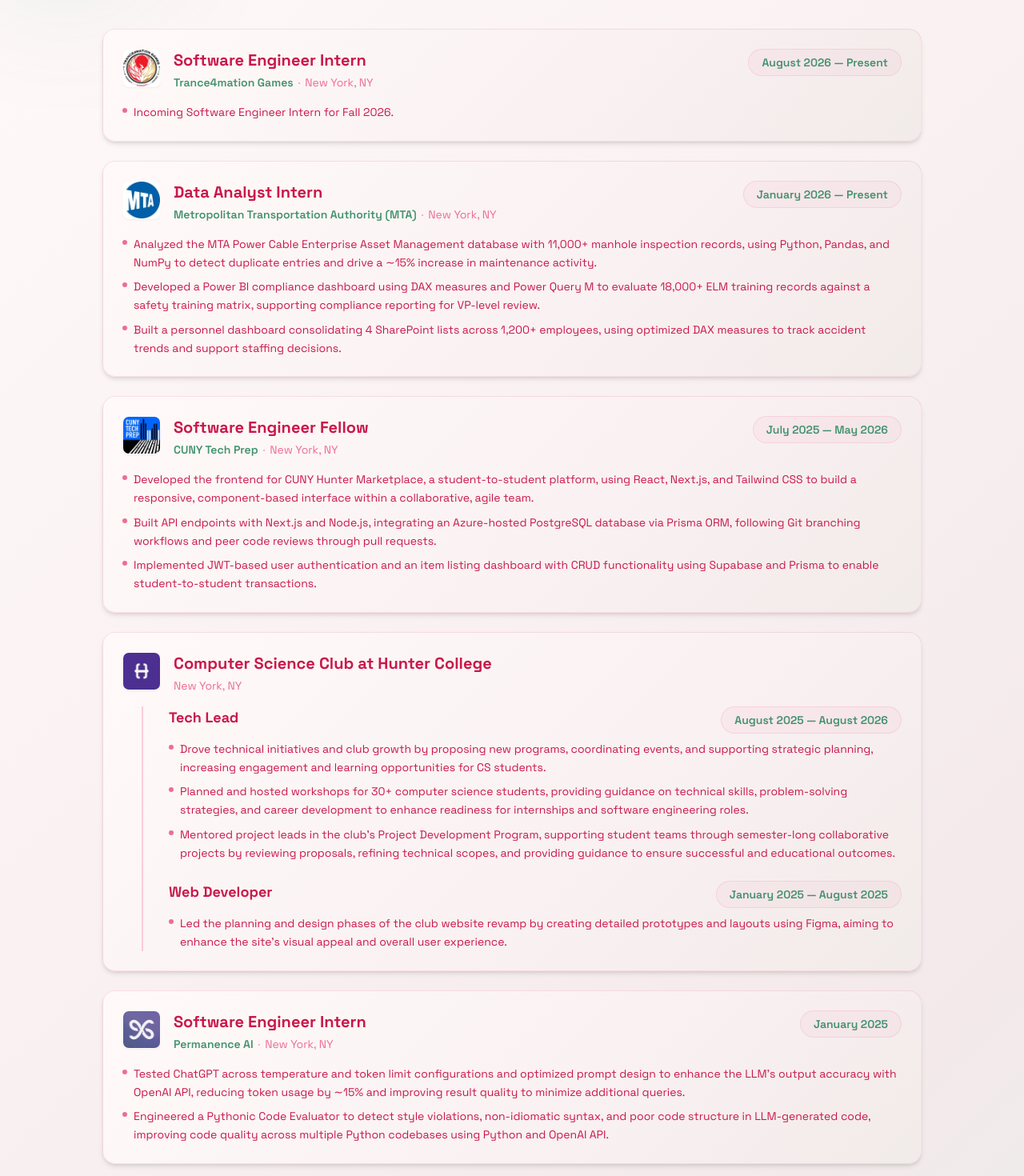
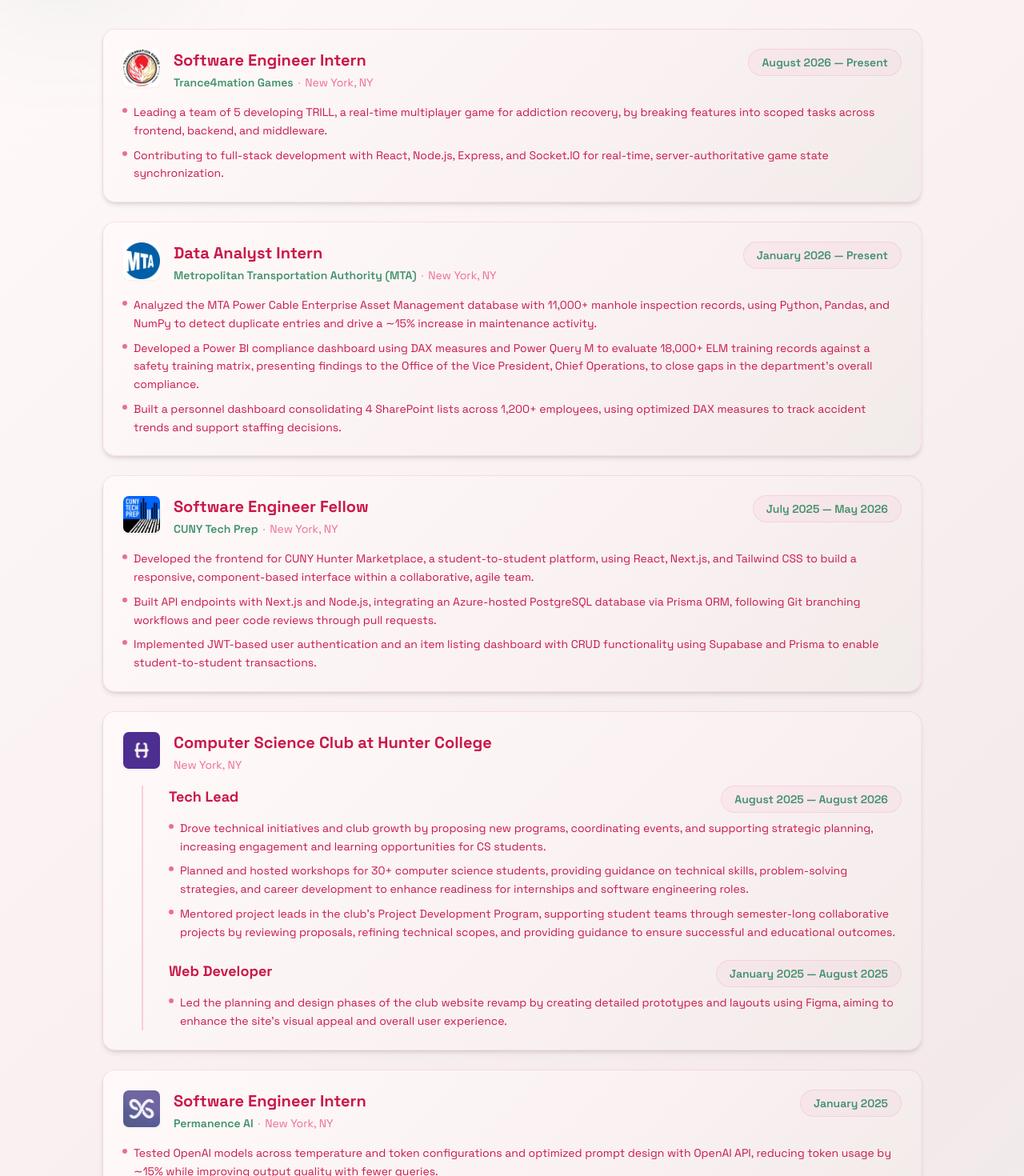
Before and after one commit to sanilac6459/portfolio, a React (Vite) app: page /experience in a window 1280 px wide. Shown: the part 480-1950 px from the top of the page at 80% size. Built offline with nearby package versions, Linux system fonts and the light colour scheme.

Commit message:
updated experience bullet points

```diff
--- a/src/components/ExperienceSection.tsx
+++ b/src/components/ExperienceSection.tsx
@@ -23,7 +23,10 @@
     location: "New York, NY",
     duration: "August 2026 — Present",
     logo: "/images/trance4mation.jpeg",
-    bullets: ["Incoming Software Engineer Intern for Fall 2026."],
+    bullets: [
+      "Leading a team of 5 developing TRILL, a real-time multiplayer game for addiction recovery, by breaking features into scoped tasks across frontend, backend, and middleware.",
+      "Contributing to full-stack development with React, Node.js, Express, and Socket.IO for real-time, server-authoritative game state synchronization.",
+    ],
   },
 
   {
@@ -34,7 +37,7 @@
     logo: "/images/mta.jpeg",
     bullets: [
       "Analyzed the MTA Power Cable Enterprise Asset Management database with 11,000+ manhole inspection records, using Python, Pandas, and NumPy to detect duplicate entries and drive a ∼15% increase in maintenance activity.",
-      "Developed a Power BI compliance dashboard using DAX measures and Power Query M to evaluate 18,000+ ELM training records against a safety training matrix, supporting compliance reporting for VP-level review.",
+      "Developed a Power BI compliance dashboard using DAX measures and Power Query M to evaluate 18,000+ ELM training records against a safety training matrix, presenting findings to the Office of the Vice President, Chief Operations, to close gaps in the department’s overall compliance.",
       "Built a personnel dashboard consolidating 4 SharePoint lists across 1,200+ employees, using optimized DAX measures to track accident trends and support staffing decisions.",
     ],
   },
@@ -84,8 +87,8 @@
     duration: "January 2025",
     logo: "/images/permanence.jpeg",
     bullets: [
-      "Tested ChatGPT across temperature and token limit configurations and optimized prompt design to enhance the LLM’s output accuracy with OpenAI API, reducing token usage by ∼15% and improving result quality to minimize additional queries.",
-      "Engineered a Pythonic Code Evaluator to detect style violations, non-idiomatic syntax, and poor code structure in LLM-generated code, improving code quality across multiple Python codebases using Python and OpenAI API.",
+      "Tested OpenAI models across temperature and token configurations and optimized prompt design with OpenAI API, reducing token usage by ∼15% while improving output quality with fewer queries.",
+      "Engineered a Pythonic Code Evaluator using Python and the OpenAI API to assess code style, identify non-Pythonic patterns, and generate more Pythonic alternatives with output comparisons.",
     ],
   },
 
```
